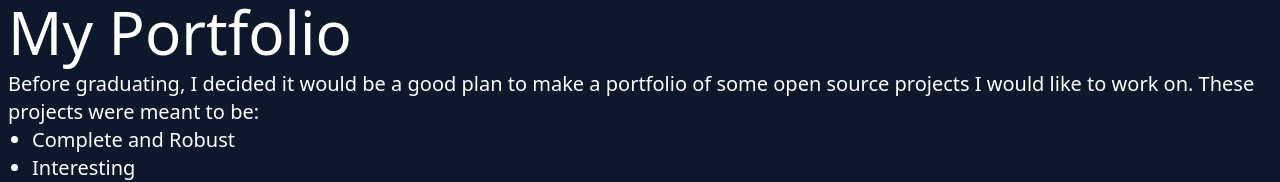
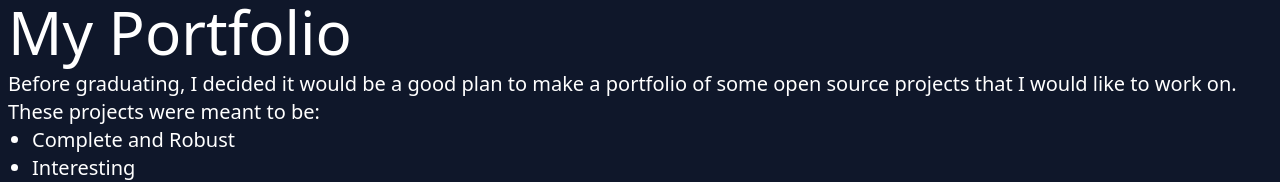
Before and after one commit to BenMcLean981/BenMcLean981.github.io, a React (Create React App) app: page /#/ in a window 1280 px wide. Shown: the part 364-546 px from the top of the page. Built offline with nearby package versions, Linux system fonts and the light colour scheme.

Commit message:
Fixed icons.

```diff
--- a/src/components/contactModal/contactModal.tsx
+++ b/src/components/contactModal/contactModal.tsx
@@ -4,9 +4,6 @@ import React, { PropsWithChildren, useRef, useState } from "react";
 import { Divider } from "../utils/divider";
 import { FontAwesomeIcon } from "@fortawesome/react-fontawesome";
 import { useOutsideAlerter } from "../../hooks/useOutsideAlerter";
-
-// This page was thrown together to get the website production ready quickly,
-// I will come back and fix it after my next deadline.
 
 export function ContactCard(props: PropsWithChildren<{}>) {
   const [open, setOpen] = useState(false);
--- a/src/index.tsx
+++ b/src/index.tsx
@@ -4,6 +4,9 @@ import { App } from "./App";
 import React from "react";
 import ReactDOM from "react-dom";
 import reportWebVitals from "./reportWebVitals";
+
+import { library } from "@fortawesome/fontawesome-svg-core";
+import { fab } from "@fortawesome/free-brands-svg-icons";
 
 ReactDOM.render(
   <React.StrictMode>
@@ -12,6 +15,8 @@ ReactDOM.render(
   document.getElementById("root")
 );
 
+library.add(fab);
+
 // If you want to start measuring performance in your app, pass a function
 // to log results (for example: reportWebVitals(console.log))
 // or send to an analytics endpoint. Learn more: https://bit.ly/CRA-vitals
--- a/src/pages/home.tsx
+++ b/src/pages/home.tsx
@@ -41,8 +41,8 @@ export function Home() {
       <H1>My Portfolio</H1>
       <P>
         Before graduating, I decided it would be a good plan to make a portfolio
-        of some open source projects I would like to work on. These projects
-        were meant to be:
+        of some open source projects that I would like to work on. These
+        projects were meant to be:
       </P>
       <UL>
         <ULI>Complete and Robust</ULI>
```
Also changed, not shown: package.json (+5 -3 lines), 1 other file (tests, documents, lock files or other folders).
